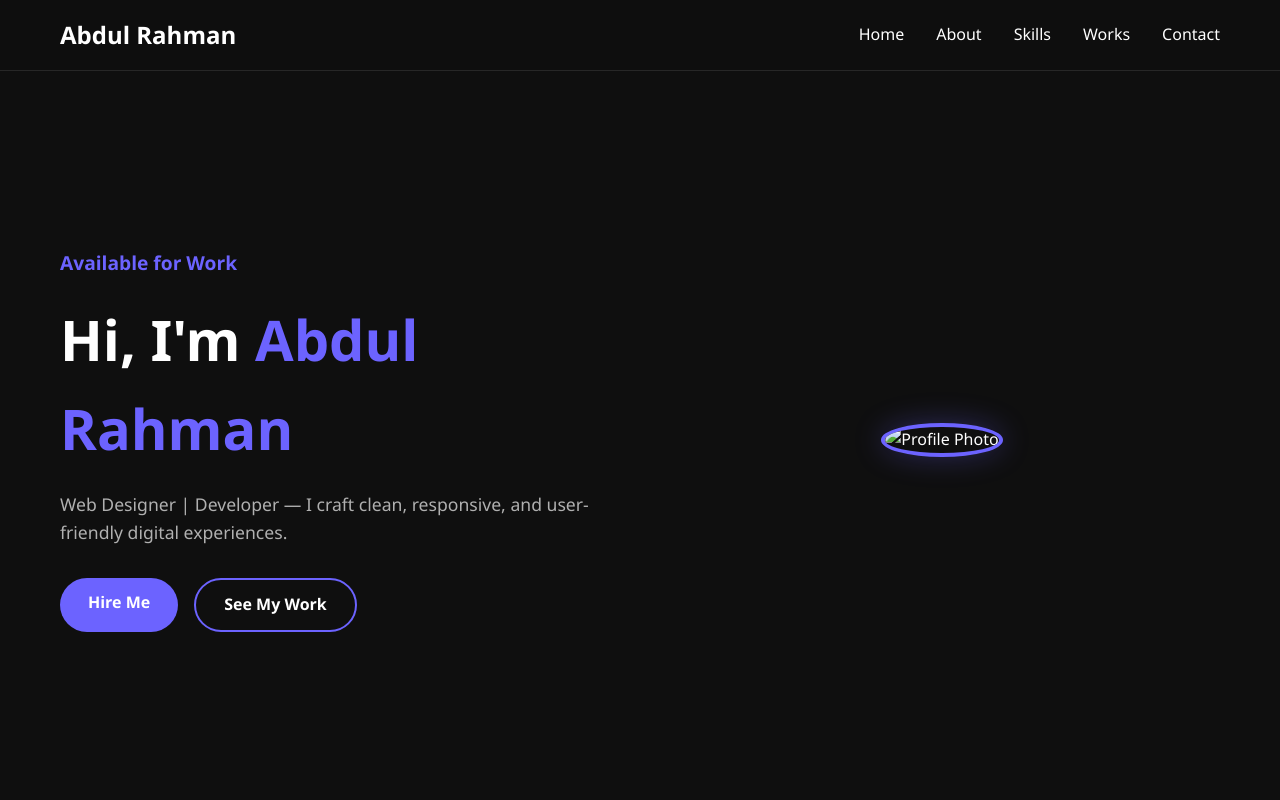
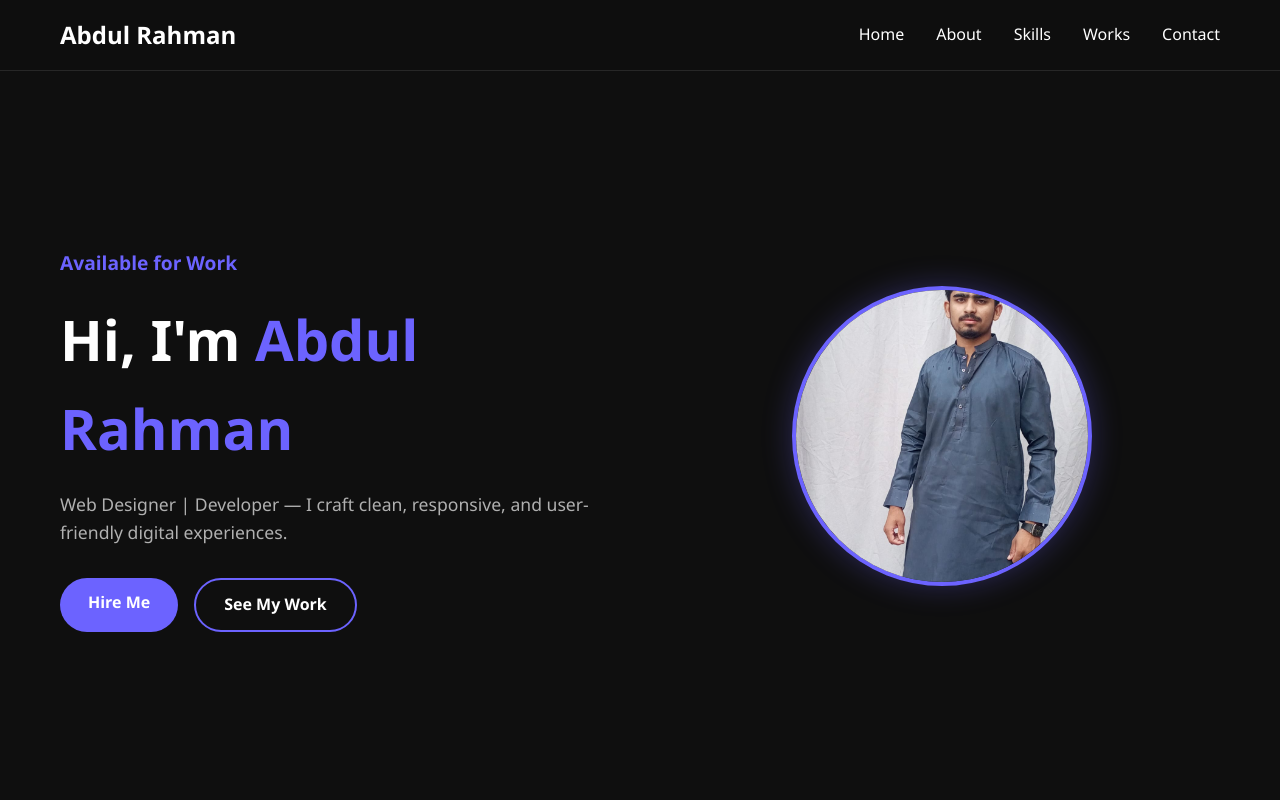
Before and after one commit to abdulrahman245441-tech/my-portfolio, a plain HTML site: page index.html in a window 1280 px wide. Shown: the top 800 px of the page. Drawn offline with Linux system fonts and the light colour scheme.

Commit message:
Add files via upload

```diff
--- a/index.html
+++ b/index.html
@@ -458,7 +458,7 @@
                     </div>
                 </div>
                 <div class="hero-image">
-                    <img src="image/mani.jpg" alt="Profile Photo">
+                    <img src="mani.jpg" alt="Profile Photo">
                 </div>
             </div>
         </div>
```
